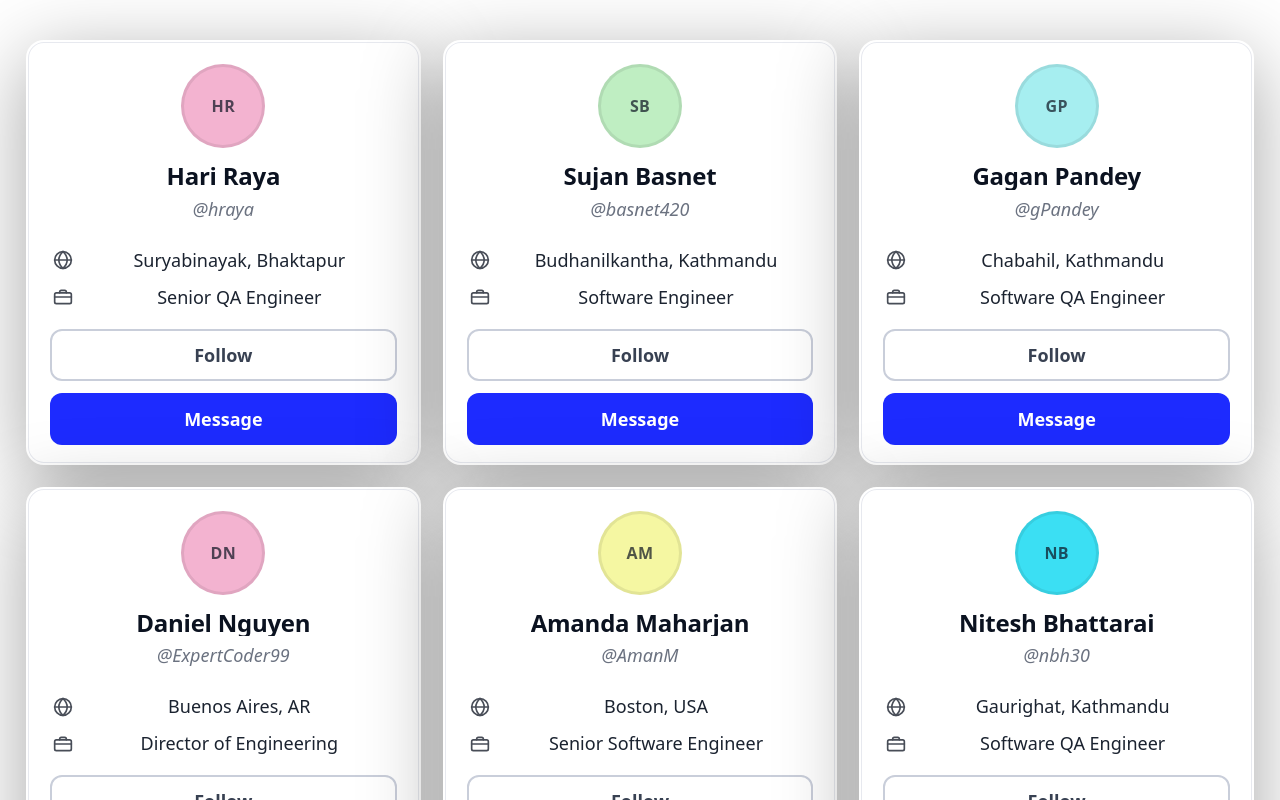
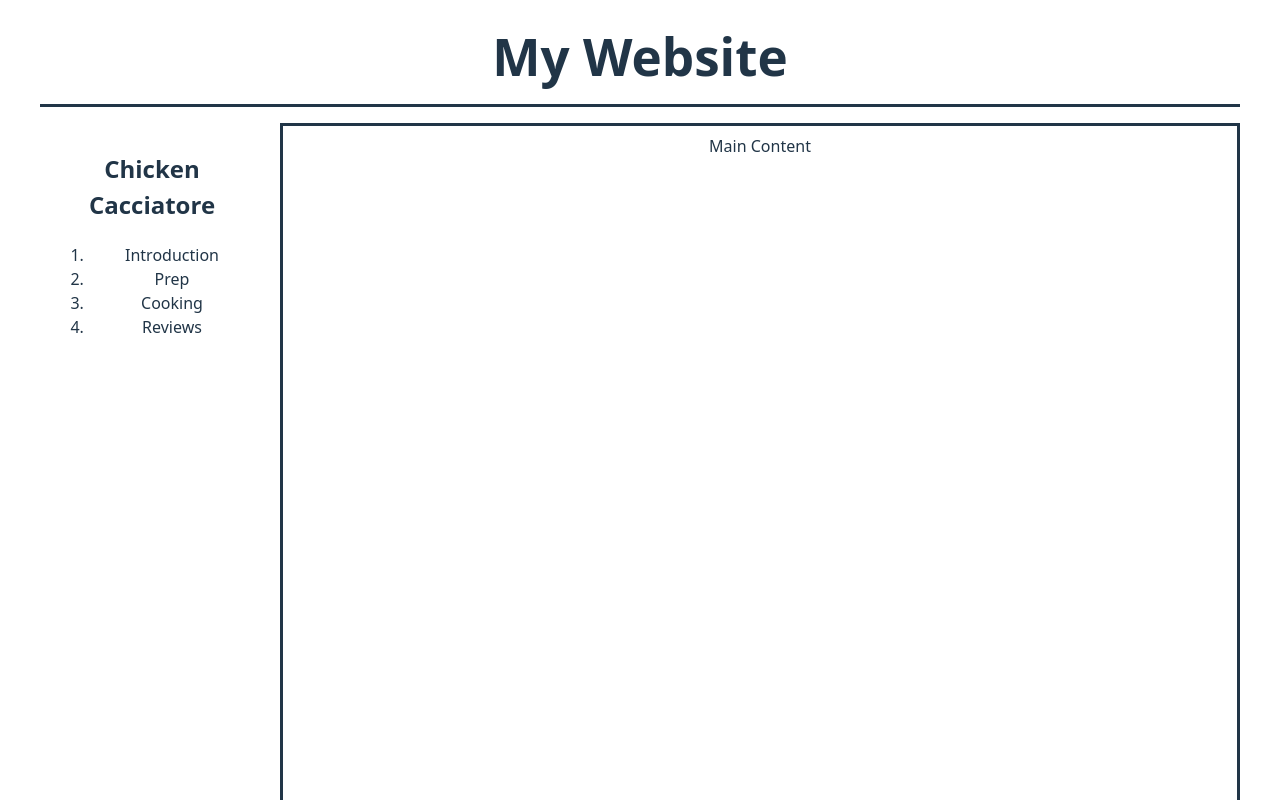
Before and after one commit to BAsnetSujan420/responsive-behavioural-css, a React (Vite) app: page / in a window 1280 px wide. Shown: the top 800 px of the page. Built offline with nearby package versions, Linux system fonts and the light colour scheme.

Commit message:
sticky sidebar grid children

```diff
--- a/src/App.jsx
+++ b/src/App.jsx
@@ -12,6 +12,7 @@ import OurShop from './components/OurShop';
 import OurTeam from './components/OurTeam';
 import Sidebar from './components/Sidebar';
 import StackedCards from './components/StackedCards';
+import StickyGrid from './components/StickyGrid';
 
 function App() {
   return (
@@ -30,7 +31,8 @@ function App() {
       {/* <GridAlignment /> */}
       {/* <FluidGrid /> */}
       {/* <GridSnippet /> */}
-      <OurTeam />
+      {/* <OurTeam /> */}
+      <StickyGrid />
     </>
   );
 }
--- /dev/null
+++ b/src/components/StickyGrid.jsx
@@ -0,0 +1,79 @@
+import React from 'react';
+import styled from 'styled-components';
+
+const Grid = styled.div`
+  display: grid;
+  grid-template-areas:
+    'header header'
+    'sidebar main'
+    'footer footer';
+  grid-template-columns: 14rem 1fr;
+  gap: 16px;
+  max-width: 1200px;
+  margin: 0 auto;
+
+  & > * {
+    padding: 8px;
+  }
+`;
+
+const Header = styled.header`
+  grid-area: header;
+  height: 5rem;
+  border-bottom: 3px solid;
+
+  display: grid;
+  place-content: center;
+`;
+
+const Sidebar = styled.aside`
+  grid-area: sidebar;
+`;
+
+const Main = styled.main`
+  grid-area: main;
+  min-height: 180vh;
+  border: 3px solid;
+`;
+
+const Footer = styled.footer`
+  grid-area: footer;
+  height: 5rem;
+  border-top: 3px solid;
+
+  display: grid;
+  place-content: center;
+`;
+
+const Page = styled.div`
+  margin: 0;
+  padding: 0;
+`;
+
+export default function StickyGrid() {
+  return (
+    <Page>
+      <Grid>
+        <Header>
+          <h1>My Website</h1>
+        </Header>
+
+        <Sidebar>
+          <h2>Chicken Cacciatore</h2>
+          <nav>
+            <ol>
+              <li>Introduction</li>
+              <li>Prep</li>
+              <li>Cooking</li>
+              <li>Reviews</li>
+            </ol>
+          </nav>
+        </Sidebar>
+
+        <Main>Main Content</Main>
+
+        <Footer>Copyright notice</Footer>
+      </Grid>
+    </Page>
+  );
+}
```
